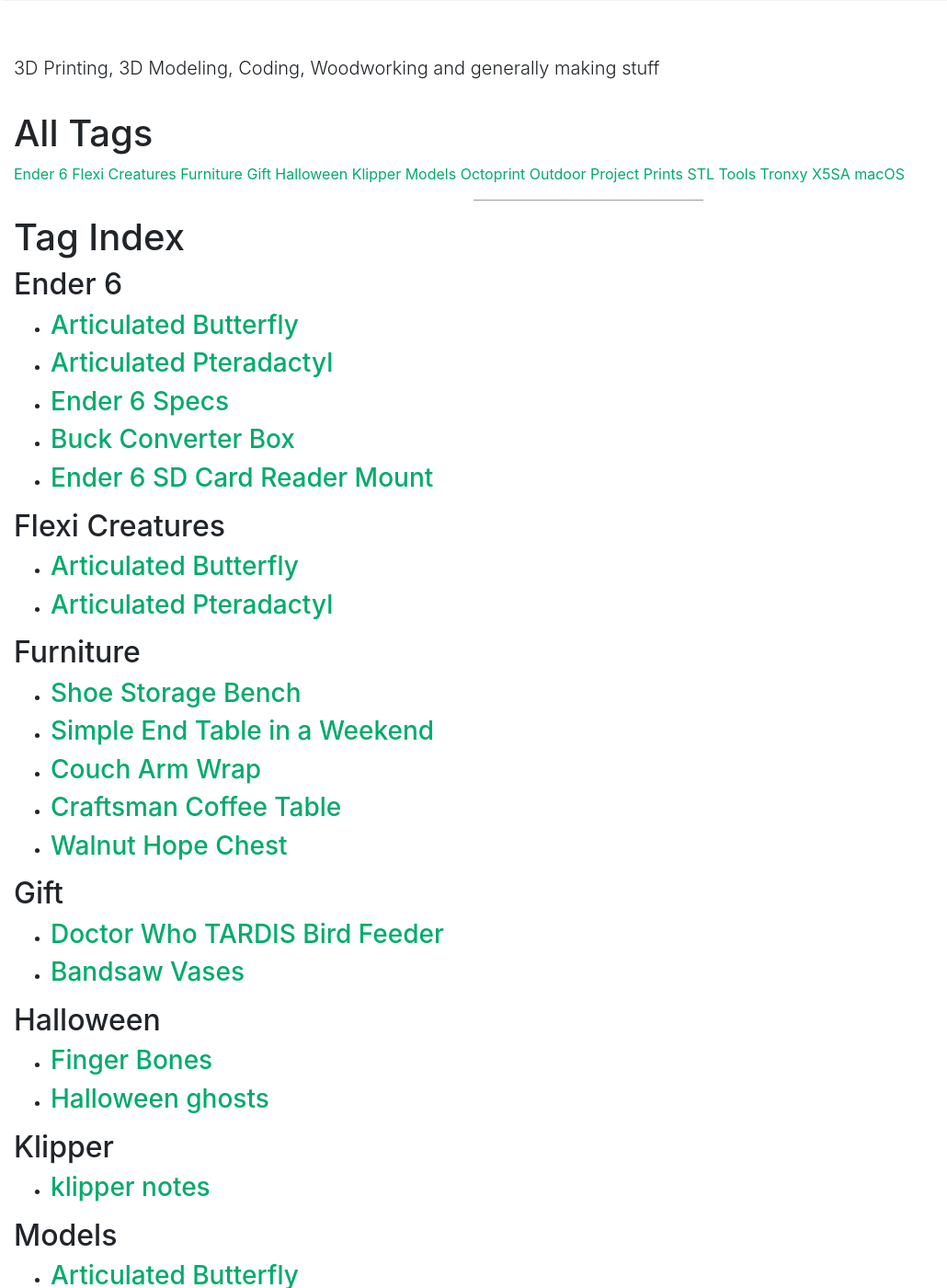
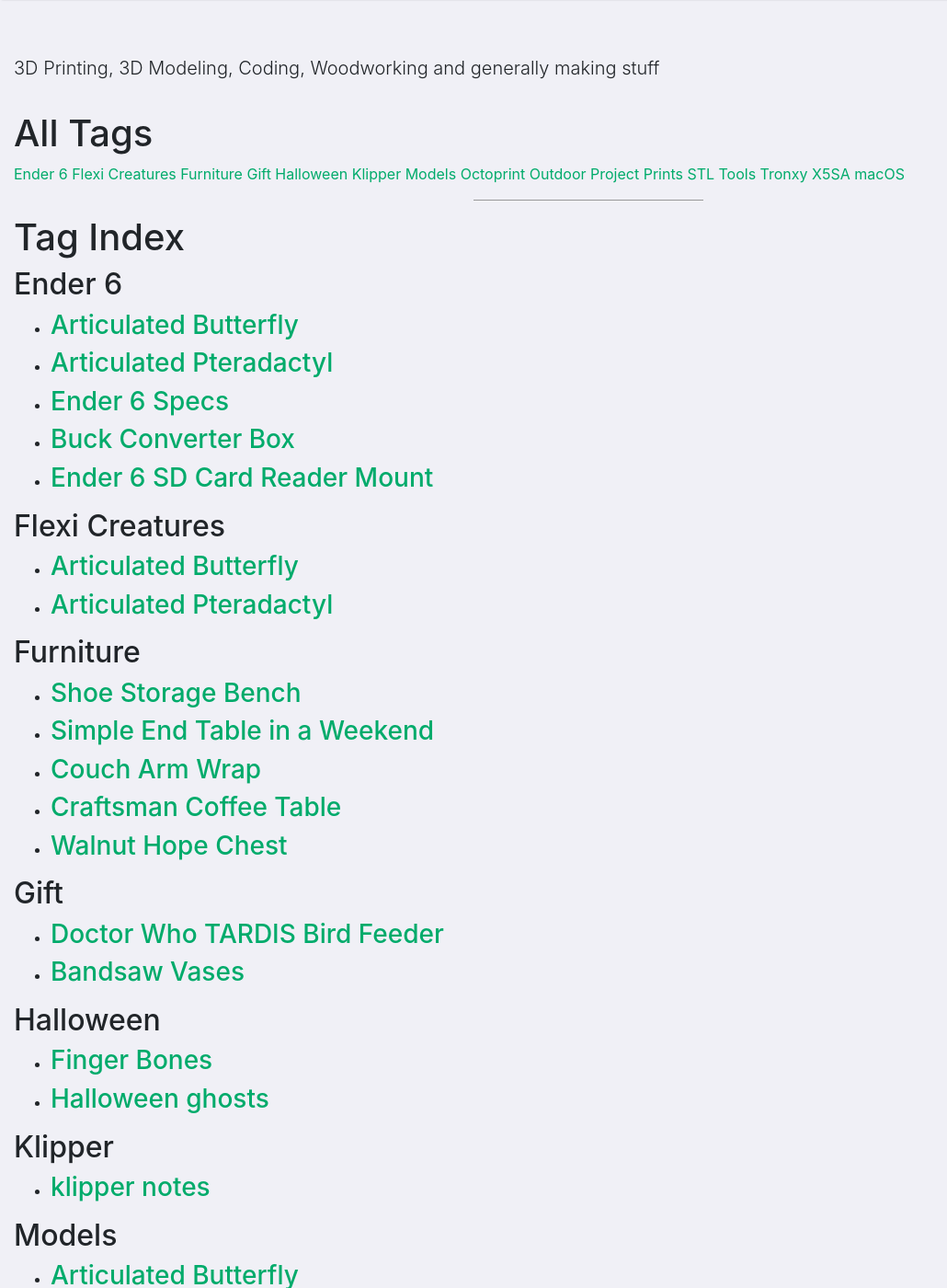
Before and after one commit to markcarroll/makerspace, a Jekyll site: the page built from old-tags.html, in a window 1280 px wide and 1400 px high. Shown: the whole window at 92% size, without its empty margins (0-1030 px from the left). Built offline with Jekyll 4.4.1, drawn with Linux system fonts in a browser that asks for light colours; nearby versions of some CDN libraries.

Commit message:
add background color to main page

```diff
--- a/assets/css/main.scss
+++ b/assets/css/main.scss
@@ -2,6 +2,10 @@
 # Add a comment to make this file sass-y.
 # Change this file for any custom CSS.
 ---
+
+body.layout-default {
+  background-color: #f0f0f6;
+}
 
 .page__share {
   margin-left: 0;
```
